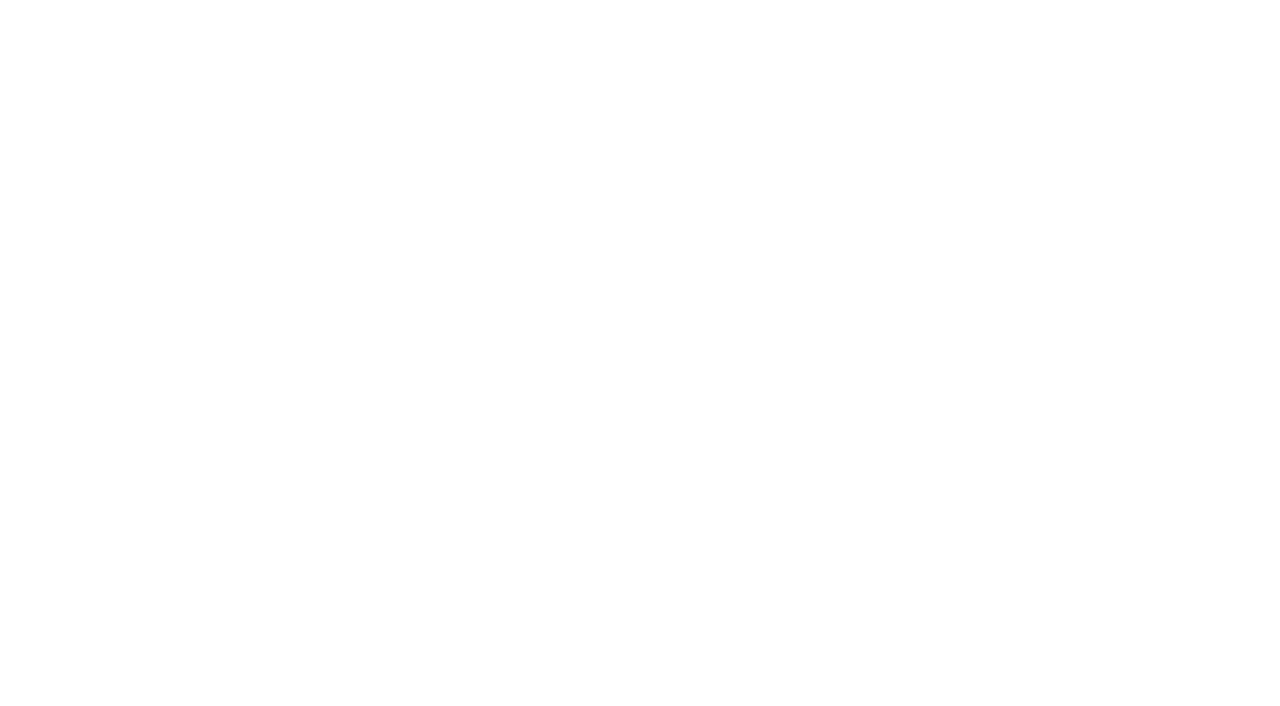
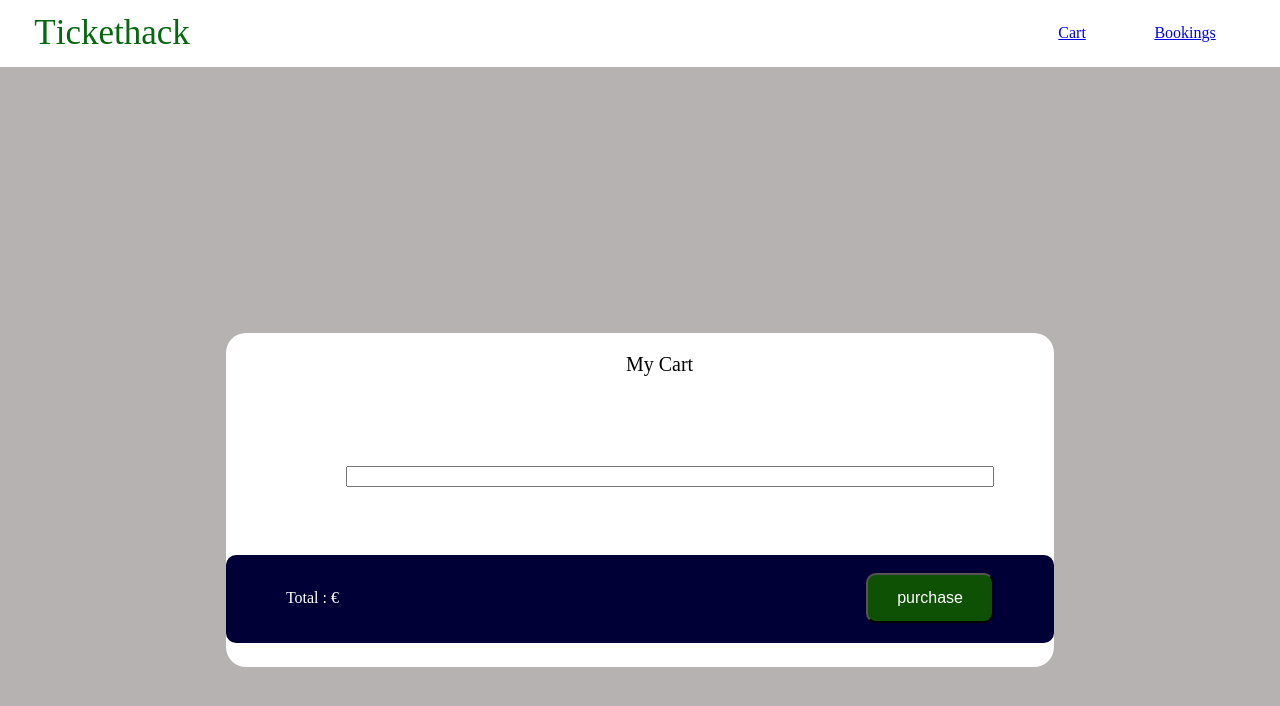
Before and after one commit to H-djivandjy/ticketHack, a plain HTML site: page frontend/cart.html in a window 1280 px wide. Drawn offline with Linux system fonts and the light colour scheme.

Commit message:
frontend update

```diff
--- /dev/null
+++ b/frontend/bookings.css
@@ -0,0 +1,80 @@
+body {
+    margin: 0;
+    background-color: #b6b2b2;
+  }
+  #container {
+    height: 100vh;
+    width: 100vw;
+    display: grid;
+    grid-template-rows: repeat(12, 1fr);
+    grid-template-columns: repeat(17, 1fr);
+  }
+
+  #header {
+    grid-row-start: 1;
+    grid-row-end: 2;
+    grid-column-start: 1;
+    grid-column-end: 18;
+    display: flex;
+    justify-content: space-around;
+    align-items: center;
+    background-color: white;
+  }
+  #animated-word {
+    display: flex;
+    align-items: center;
+    justify-content: center;
+    font-size: 35px;
+  }
+
+  .letter {
+    transition: 0.4s;
+    transform: translateX(0);
+    cursor: grab;
+    color: #076610;
+  }
+
+  .letter:hover {
+    transform: translateY(-1rem);
+    background: -webkit-linear-gradient(120deg, hsl(13, 100%, 50%), hsl(64, 100%, 50%));
+    -webkit-background-clip: text;
+    -webkit-text-fill-color: transparent;
+}
+
+  #cart-link {
+    display: flex;
+    margin-left: 800px;
+  }
+
+  #bookings-link{
+    display: flex;
+    margin-right: 30px;
+  }
+
+  #content {
+    grid-row-start: 6;
+    grid-row-end: 11;
+    grid-column-start: 4;
+    grid-column-end: 15;
+    background-color: rgb(255, 255, 255);
+    border-radius: 20px;
+  }
+  #trips{
+    display: flex;
+    flex-direction: column;
+    margin-right: 1vh;
+    width:50vw;
+    justify-content: space-around;
+    margin-left: 15vh;
+  }
+  .panier {
+    width: 21vw;
+    padding-left: 280px;
+    font-size: 20px;
+  }
+  #trip {
+    width: 50vw;
+    margin-top: 30px;
+    margin-left: -20px;
+    padding: 30px;
+  }
--- /dev/null
+++ b/frontend/cart.css
@@ -0,0 +1,104 @@
+body {
+    margin: 0;
+    background-color: #b6b2b2;
+  }
+  #container {
+    height: 100vh;
+    width: 100vw;
+    display: grid;
+    grid-template-rows: repeat(12, 1fr);
+    grid-template-columns: repeat(17, 1fr);
+  }
+
+  #header {
+    grid-row-start: 1;
+    grid-row-end: 2;
+    grid-column-start: 1;
+    grid-column-end: 18;
+    display: flex;
+    justify-content: space-around;
+    align-items: center;
+    background-color: white;
+  }
+  #animated-word {
+    display: flex;
+    align-items: center;
+    justify-content: center;
+    font-size: 35px;
+  }
+
+  .letter {
+    transition: 0.4s;
+    transform: translateX(0);
+    cursor: grab;
+    color: #076610;
+  }
+
+  .letter:hover {
+    transform: translateY(-1rem);
+    background: -webkit-linear-gradient(120deg, hsl(13, 100%, 50%), hsl(64, 100%, 50%));
+    -webkit-background-clip: text;
+    -webkit-text-fill-color: transparent;
+}
+
+  #cart-link {
+    display: flex;
+    margin-left: 800px;
+  }
+
+  #bookings-link{
+    display: flex;
+    margin-right: 30px;
+  }
+
+  #content {
+    grid-row-start: 6;
+    grid-row-end: 11;
+    grid-column-start: 4;
+    grid-column-end: 15;
+    background-color: rgb(255, 255, 255);
+    border-radius: 20px;
+  }
+  #trips{
+    display: flex;
+    flex-direction: column;
+    margin-right: 1vh;
+    width:50vw;
+    justify-content: space-around;
+    margin-left: 15vh;
+  }
+  .panier {
+    width: 21vw;
+    padding-left: 280px;
+    font-size: 20px;
+  }
+  #trip {
+    width: 50vw;
+    margin-top: 70px;
+  }
+  #folder {
+    display: flex;
+    border-radius: 10px;
+    padding-bottom: 20px;
+    margin-top: 68px;
+    justify-content: space-between;
+    background-color: rgb(0, 0, 54);
+    align-content: flex-end;
+  }
+  .total {
+    width: 21vw;
+    padding-top: 18px;
+    padding-left: 60px;
+    color: #ffffff;
+    font-size: 16px;
+  }
+  #btn-purchase {
+    width: 10vw;
+    margin-top: 18px;
+    margin-right: 60px;
+    border-radius: 10px;
+    color: #ffffff;
+    background-color: #0e5104;
+    font-size: 16px;
+
+  }
--- a/frontend/cart.html
+++ b/frontend/cart.html
@@ -4,9 +4,47 @@
     <meta charset="UTF-8">
     <meta http-equiv="X-UA-Compatible" content="IE=edge">
     <meta name="viewport" content="width=device-width, initial-scale=1.0">
-    <title>Document</title>
+    <link rel="stylesheet" href="cart.css" />
+  <link href="https://fonts.googleapis.com/css2?family=Open+Sans:wght@300&family=Varela+Round&display=swap" rel="stylesheet">
+  <title>Tickethack</title>
 </head>
 <body>
+    <div id="container">
+        <div id="header">
+          <div id="animated-word">
+            <div class="letter">T</div>
+            <div class="letter">i</div>
+            <div class="letter">c</div>
+            <div class="letter">k</div>
+            <div class="letter">e</div>
+            <div class="letter">t</div>
+            <div class="letter">h</div>
+            <div class="letter">a</div>
+            <div class="letter">c</div>
+            <div class="letter">k</div>
+           </div>
 
+           <div id="cart-link">
+            <a href="cart.html">Cart</a>
+           </div>
+
+           <div id ="bookings-link">
+            <a href="bookings.html">Bookings</a>
+            </div>
+
+
+     </div>
+     <div id="content">
+        <div id="trips">
+           <p class="panier"> My Cart</p>
+           <input id="trip" type="text" placeholder="" />
+        </div>
+        <div id="folder">
+            <p class="total">Total : €</p>
+            <button type="button" id="btn-purchase">purchase</button>
+        </div>
+     </div>
+
+    <script src="script.js"></script>
 </body>
 </html>
--- a/frontend/style.css
+++ b/frontend/style.css
@@ -1,6 +1,13 @@
 body {
-    background-color: #ffffff;
+    background-image: url(./images/background.jpg);
+    background-size: cover;
     margin: 0;
+  }
+  #text-page {
+    display: flex;
+
+
+
   }
 
   #container {
@@ -15,7 +22,7 @@ body {
     grid-row-start: 1;
     grid-row-end: 2;
     grid-column-start: 1;
-    grid-column-end: 17;
+    grid-column-end: 18;
     display: flex;
     justify-content: space-around;
     align-items: center;
@@ -57,7 +64,57 @@ body {
     grid-row-end: 10;
     grid-column-start: 4;
     grid-column-end: 8;
-    background-color: blue;
+    background-color: white;
+    display: flex;
+    flex-direction: column;
+    justify-content: space-around;
+    align-items: center;
+    border-radius: 10px;
+
+  }
+  #add-depart{
+    display: flex;
+    flex-direction: column;
+
+    margin-right: 1vh;
+    width: 21vw;
+    justify-content: space-around;
+
+
+
+  }
+  #departure {
+    margin-right: 0vh;
+    width: 21vw;
+    height: 4vh;
+    border:none;
+    background-color: rgb(180, 174, 174);
+    margin-bottom: 10px;
+  }
+  #arrival {
+    margin-right: 0vh;
+    width: 21vw;
+    height: 4vh;
+    border: none;
+    background-color: rgb(243, 236, 236);
+  }
+  #date {
+    display: flex;
+    margin-right: 0vh;
+    width: 21vw;
+    height: 4vh;
+    border: none;
+    border: 1px solid black;
+  }
+  #btn-search {
+    width: 21vw;
+    padding: 6px;
+    border: 3px #ffffff solid;
+    border-radius: 10px;
+    color: #ffffff;
+    background-color: #0e5104;
+    font-size: 16px;
+    border: 1px solid black;
   }
 
   #content-right {
@@ -65,7 +122,20 @@ body {
     grid-row-end: 10;
     grid-column-start: 10;
     grid-column-end: 14;
-    background-color: red;
+    background-color: white;
+    border-radius: 10px;
+  }
+  .img {
+    width: 21vw;
+    padding-left:18px;
+    color: #ffffff;
+  }
+
+  .text {
+    width: 21vw;
+    padding-left:40px;
+    color: black;
+    font-size: 15px;
   }
 
 
@@ -207,15 +277,6 @@ body {
     border-bottom: 1px solid #dadada;
   }
 
-  #btn-search {
-    width: 6vw;
-    padding: 6px;
-    border: 2px #ffffff solid;
-    border-radius: 10px;
-    color: #ffffff;
-    background-color: #1161F5;
-    font-size: 16px;
-  }
 
   #btn-search:hover {
     outline: 1px #ffffff solid;
```
Also changed, not shown: frontend/bookings.html (+35 -1 lines), frontend/index.html (+22 -4 lines).
